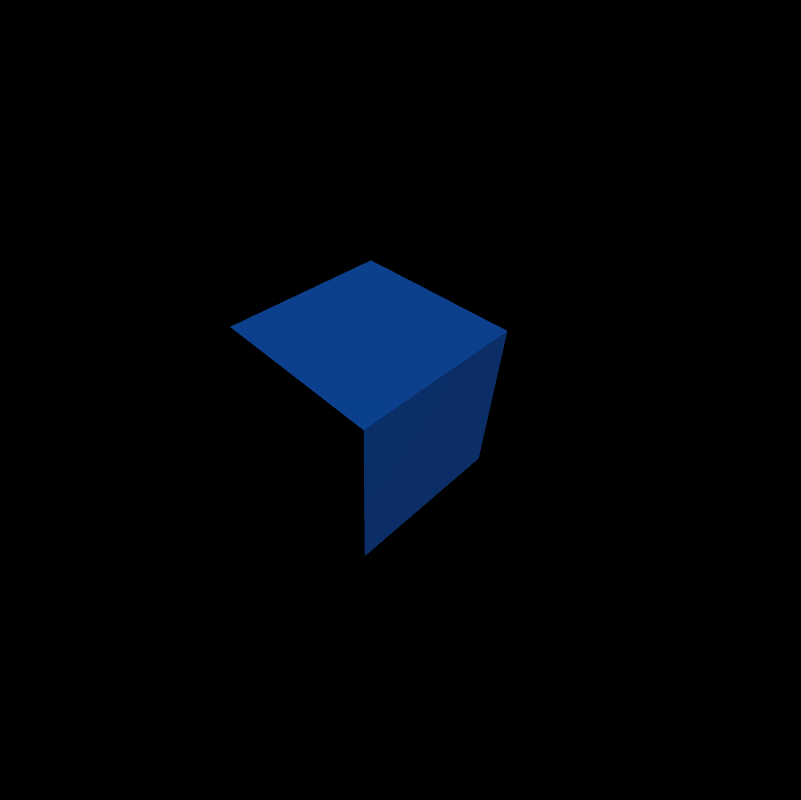
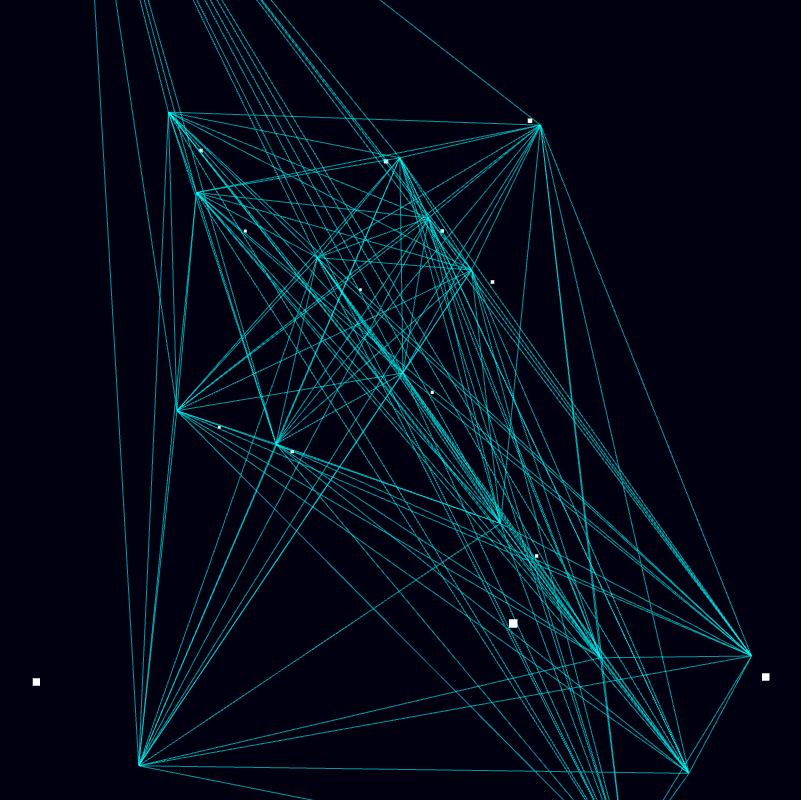
Before and after one commit to ThrishikK/Three, a website built with Vite: page index.html in a window 1280 px wide. Shown: the whole page, without its empty margins (272-1073 px from the left). Built offline with nearby package versions, Linux system fonts and the light colour scheme; animation ran at ten frames a second.

Commit message:
minor changes

```diff
--- /dev/null
+++ b/Main/lines.js
@@ -0,0 +1,102 @@
+import * as THREE from "three";
+import { OrbitControls } from "three/examples/jsm/controls/OrbitControls.js";
+
+let points = []; // Array of points
+
+// Scene setup
+const scene = new THREE.Scene();
+scene.background = new THREE.Color(0x000010);
+
+// Camera setup
+const camera = new THREE.PerspectiveCamera(
+  75,
+  window.innerWidth / window.innerHeight,
+  0.1,
+  1000
+);
+camera.position.z = 5;
+
+// Renderer setup
+const renderer = new THREE.WebGLRenderer({ antialias: true });
+renderer.setSize(window.innerWidth, window.innerHeight);
+document.body.appendChild(renderer.domElement);
+
+// Orbit Controls
+const controls = new OrbitControls(camera, renderer.domElement);
+
+// Material for lines
+const lineMaterial = new THREE.LineBasicMaterial({
+  color: 0x00ffff,
+  transparent: true,
+  opacity: 0.6,
+});
+
+// Group for lines
+const linesGroup = new THREE.Group();
+scene.add(linesGroup);
+
+// Material for glowing points
+const pointMaterial = new THREE.PointsMaterial({ color: 0xffffff, size: 0.05 });
+let glowingPoints; // will hold Points object
+
+// Function to generate a new point and update lines/points
+function generatePoint() {
+  const x = (Math.random() - 0.5) * 6;
+  const y = (Math.random() - 0.5) * 6;
+  const z = (Math.random() - 0.5) * 6;
+  const newPoint = new THREE.Vector3(x, y, z);
+  points.push(newPoint);
+
+  // Update glowing points
+  const pointGeometry = new THREE.BufferGeometry().setFromPoints(points);
+  if (glowingPoints) scene.remove(glowingPoints);
+  glowingPoints = new THREE.Points(pointGeometry, pointMaterial);
+  scene.add(glowingPoints);
+
+  // Add new lines connecting the new point to all previous points
+  for (let i = 0; i < points.length - 1; i++) {
+    const lineGeometry = new THREE.BufferGeometry().setFromPoints([
+      points[i],
+      newPoint,
+    ]);
+    const line = new THREE.Line(lineGeometry, lineMaterial);
+    linesGroup.add(line);
+  }
+}
+
+// Generate initial 2 points
+generatePoint();
+generatePoint();
+
+// Add new points every 3 seconds until reaching 30 points
+let intervalId = setInterval(() => {
+  generatePoint();
+
+  if (points.length >= 50) {
+    clearInterval(intervalId);
+    console.log("Reached 30 points, stopping generation.");
+  }
+}, 500);
+
+// Animate the scene
+function animate() {
+  requestAnimationFrame(animate);
+
+  linesGroup.rotation.x += 0.002;
+  linesGroup.rotation.y += 0.003;
+
+  if (glowingPoints) {
+    glowingPoints.rotation.x += 0.002;
+    glowingPoints.rotation.y += 0.003;
+  }
+
+  renderer.render(scene, camera);
+}
+animate();
+
+// Handle window resizing
+window.addEventListener("resize", () => {
+  camera.aspect = window.innerWidth / window.innerHeight;
+  camera.updateProjectionMatrix();
+  renderer.setSize(window.innerWidth, window.innerHeight);
+});
--- a/index.html
+++ b/index.html
@@ -6,6 +6,6 @@
     <title>Three.js Setup (npm)</title>
   </head>
   <body style="margin: 0; overflow: hidden">
-    <script type="module" src="./Main/main.js"></script>
+    <script type="module" src="./Main/lines.js"></script>
   </body>
 </html>
--- /dev/null
+++ b/vite.config.js
@@ -0,0 +1,8 @@
+import { defineConfig } from "vite";
+import react from "@vitejs/plugin-react";
+
+// https://vitejs.dev/config/
+export default defineConfig(({ mode }) => ({
+  plugins: [react()],
+  base: "./",
+}));
```
Also changed, not shown: package.json (+6 -2 lines), 1 other file.
